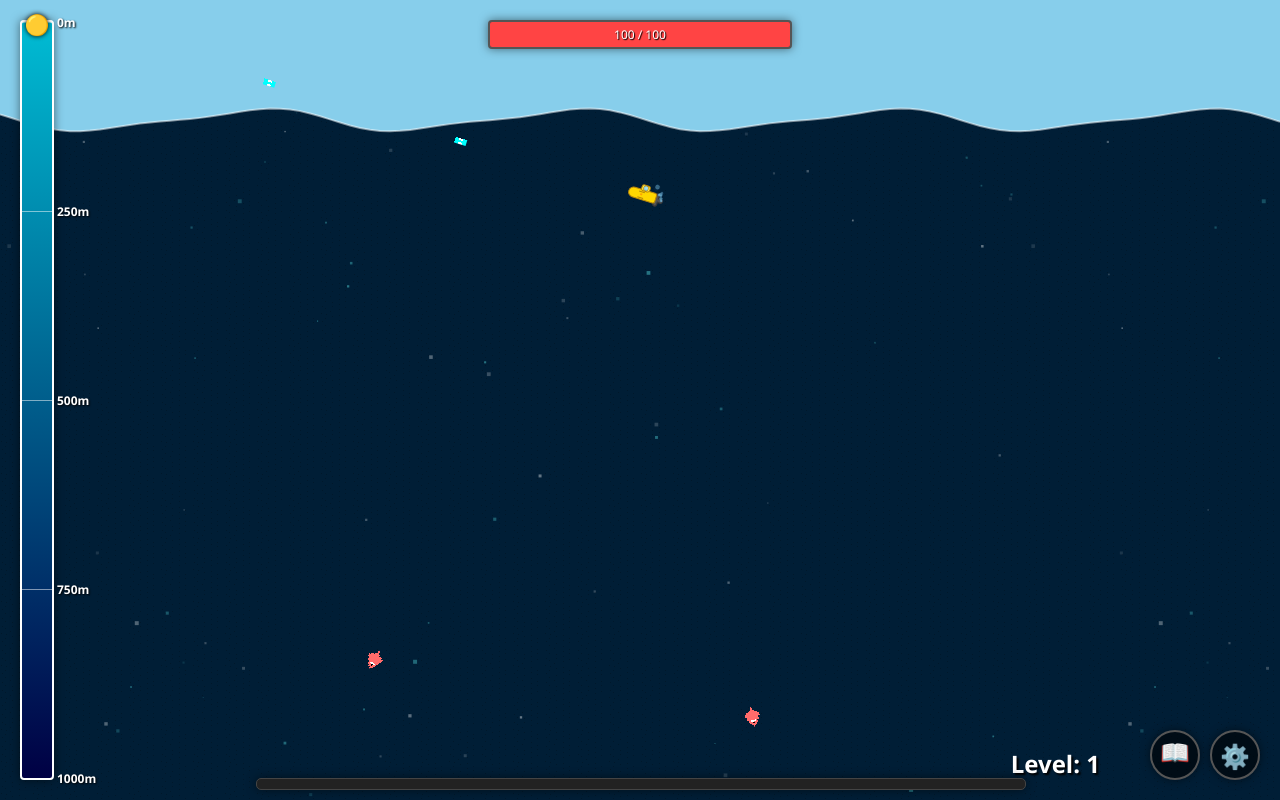
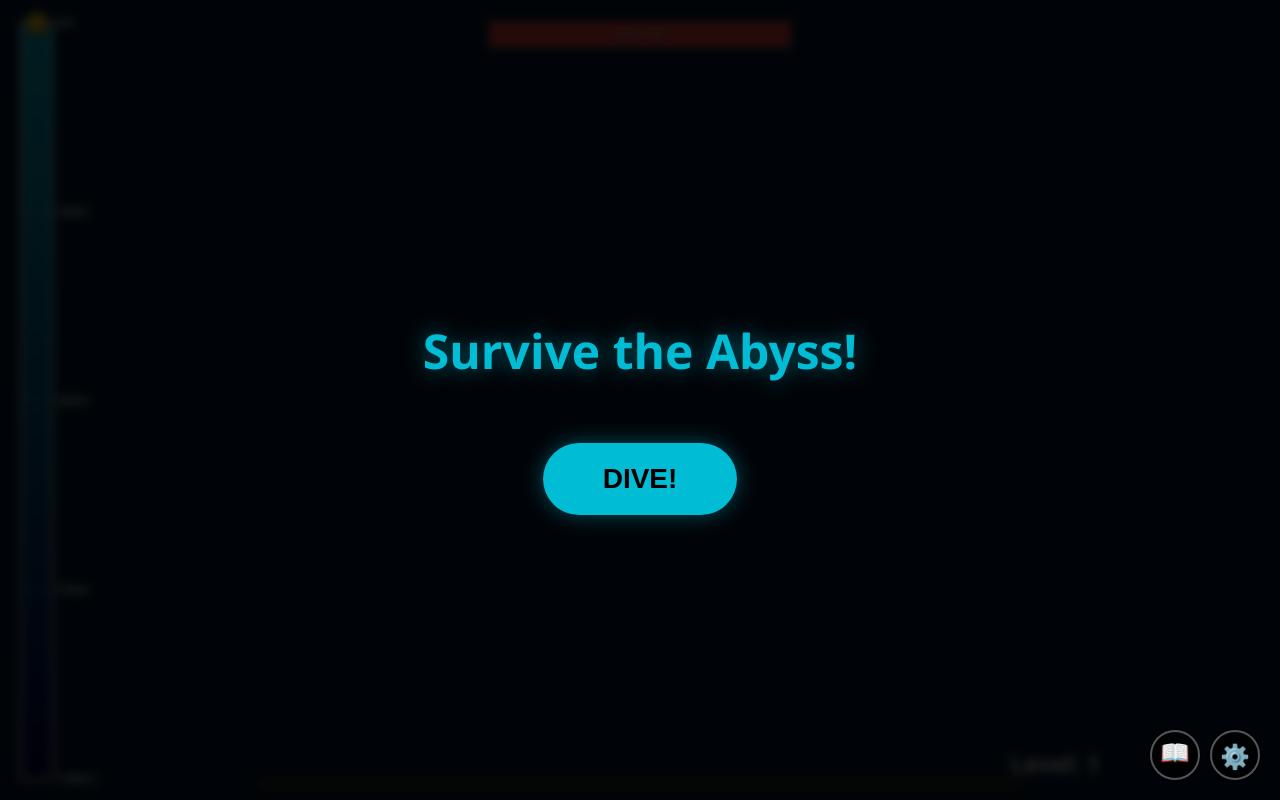
Before and after one commit to SBurrell23/Abyss-Survivors, a website built with Vite: page index.html in a window 1280 px wide. Built offline with nearby package versions, Linux system fonts and the light colour scheme; files whose address does not match are found by name.

Commit message:
DEPLOY Add start screen with button functionality; game starts on button click. Update game state to start paused. Adjust upgrade values and descriptions for balance.

```diff
--- a/index.html
+++ b/index.html
@@ -276,6 +276,31 @@
       .rarity-legendary .rarity-badge { background: linear-gradient(45deg, #ff9800, #ff5722); color: white; box-shadow: 0 0 15px #ff9800; }
 
       h1 { font-size: 3em; margin-bottom: 10px; text-shadow: 0 0 20px rgba(0, 188, 212, 0.5); }
+
+      /* Start Screen */
+      #start-screen h1 {
+          color: #00bcd4;
+          text-shadow: 0 0 20px rgba(0, 188, 212, 0.5);
+          margin-bottom: 40px;
+      }
+      #start-btn {
+          margin-top: 20px;
+          padding: 20px 60px;
+          font-size: 28px;
+          background: #00bcd4;
+          color: #000;
+          border: none;
+          border-radius: 50px;
+          cursor: pointer;
+          font-weight: bold;
+          transition: all 0.2s;
+          box-shadow: 0 0 20px rgba(0, 188, 212, 0.4);
+      }
+      #start-btn:hover {
+          transform: scale(1.1);
+          background: #fff;
+          box-shadow: 0 0 30px rgba(255, 255, 255, 0.6);
+      }
 
       /* Death Screen */
       #death-screen h1 { color: #ff4444; text-shadow: 0 0 20px rgba(255, 68, 68, 0.5); }
@@ -885,6 +910,12 @@
           </div>
       </div>
 
+      <!-- Start Screen -->
+      <div id="start-screen" class="fullscreen-menu" style="display: flex;">
+          <h1>Survive the Abyss!</h1>
+          <button id="start-btn">DIVE!</button>
+      </div>
+
       <!-- Death Screen -->
       <div id="death-screen" class="fullscreen-menu">
           <h1>Your sub imploded!</h1>
--- a/src/game/Game.ts
+++ b/src/game/Game.ts
@@ -74,7 +74,7 @@ export class Game {
   upgradeLevel: number = 1;
   xp: number = 0;
   xpToNextLevel: number = 100;
-  isPaused: boolean = false;
+  isPaused: boolean = true; // Start paused until start button is clicked
   isGameOver: boolean = false;
 
   // Stats tracking
@@ -138,6 +138,9 @@ export class Game {
 
     // Setup Upgrade Menu Button
     this.setupUpgradeMenuButton();
+
+    // Setup Start Screen
+    this.setupStartScreen();
 
     // Override Player spawn methods to hook into Game
     this.player.spawnDepthCharge = () => {
@@ -817,6 +820,19 @@ export class Game {
       }
   }
 
+  setupStartScreen() {
+      const startScreen = document.getElementById('start-screen');
+      const startBtn = document.getElementById('start-btn');
+
+      if (!startScreen || !startBtn) return;
+
+      startBtn.onclick = () => {
+          startScreen.style.display = 'none';
+          this.start();
+          this.soundManager.playUIClick();
+      };
+  }
+
   resize() {
     this.canvas.width = window.innerWidth;
     this.canvas.height = window.innerHeight;
@@ -841,6 +857,20 @@ export class Game {
   start() {
     this.lastTime = performance.now();
     this.gameStartTime = performance.now();
+
+    // Initialize camera to center on player
+    this.camera.x = this.player.position.x - this.canvas.width / 2;
+    this.camera.y = this.player.position.y - this.canvas.height / 2;
+
+    // Ensure camera doesn't show too much sky (clamp top)
+    const minCamY = -0.15 * this.canvas.height;
+    if (this.camera.y < minCamY) {
+        this.camera.y = minCamY;
+    }
+
+    // Unpause the game
+    this.isPaused = false;
+
     // Play water splash sound when game starts
     this.soundManager.playWaterSplash();
     // Start ambient background music loop (volume will be set based on settings)
--- a/src/game/UpgradeManager.ts
+++ b/src/game/UpgradeManager.ts
@@ -335,14 +335,14 @@ export class UpgradeManager {
               p.pierceCount++;
               break;
           case 'increment_explosion':
-              p.explosionRadius += 30;
+              p.explosionRadius += 35; // Increased from 30 to 35 so rank 6 = 210 (same as old rank 7)
               break;
           case 'increment_homing':
               p.homingStrength += 0.5;
               break;
           case 'sniper_module':
-              p.projectileSpeedMult += 0.3;
-              p.projectileRangeMult += 0.3;
+              p.projectileSpeedMult += 0.25;
+              p.projectileRangeMult += 0.25;
               break;
           case 'unlock_depth_charge':
               p.depthChargeLevel++;
--- a/src/game/data/upgrades.json
+++ b/src/game/data/upgrades.json
@@ -97,7 +97,7 @@
     "icon": "💥",
     "type": "special",
     "effect": "increment_explosion",
-    "maxRank": 7
+    "maxRank": 6
   },
   {
     "id": "homing_tech",
@@ -112,7 +112,7 @@
   {
     "id": "sniper_module",
     "name": "Sniper Module",
-    "description": "Increases range and speed by 30%",
+    "description": "Increases range and speed by 25%",
     "rarity": "common",
     "icon": "🎯",
     "type": "special",
@@ -144,7 +144,7 @@
   {
     "id": "plasma_field",
     "name": "Plasma Field",
-    "description": "Damaging aura around submarine",
+    "description": "Creates a persistent damaging aura around around your sub",
     "rarity": "rare",
     "icon": "⚛️",
     "type": "special",
@@ -164,14 +164,14 @@
   {
     "id": "titanium_plating",
     "name": "Titanium Plating",
-    "description": "Reduces incoming damage by 20%",
+    "description": "Reduces incoming damage by 25%",
     "rarity": "common",
     "icon": "⛓️",
     "type": "stat",
     "stat": "damageReduction",
-    "value": 0.2,
+    "value": 0.25,
     "op": "add",
-    "maxRank": 5
+    "maxRank": 4
   },
   {
     "id": "scavenger_protocol",
@@ -248,7 +248,7 @@
   {
     "id": "xp_multiplier",
     "name": "XP Multiplier",
-    "description": "Increases XP gained by 10%",
+    "description": "Increases XP gained by an additional 10%",
     "rarity": "common",
     "icon": "⭐",
     "type": "stat",
--- a/src/main.ts
+++ b/src/main.ts
@@ -4,4 +4,5 @@ import { Game } from './game/Game'
 const canvas = document.getElementById('gameCanvas') as HTMLCanvasElement
 const game = new Game(canvas)
 
-game.start()
+// Don't start automatically - wait for start button click
+// game.start() will be called when the start button is clicked
```
